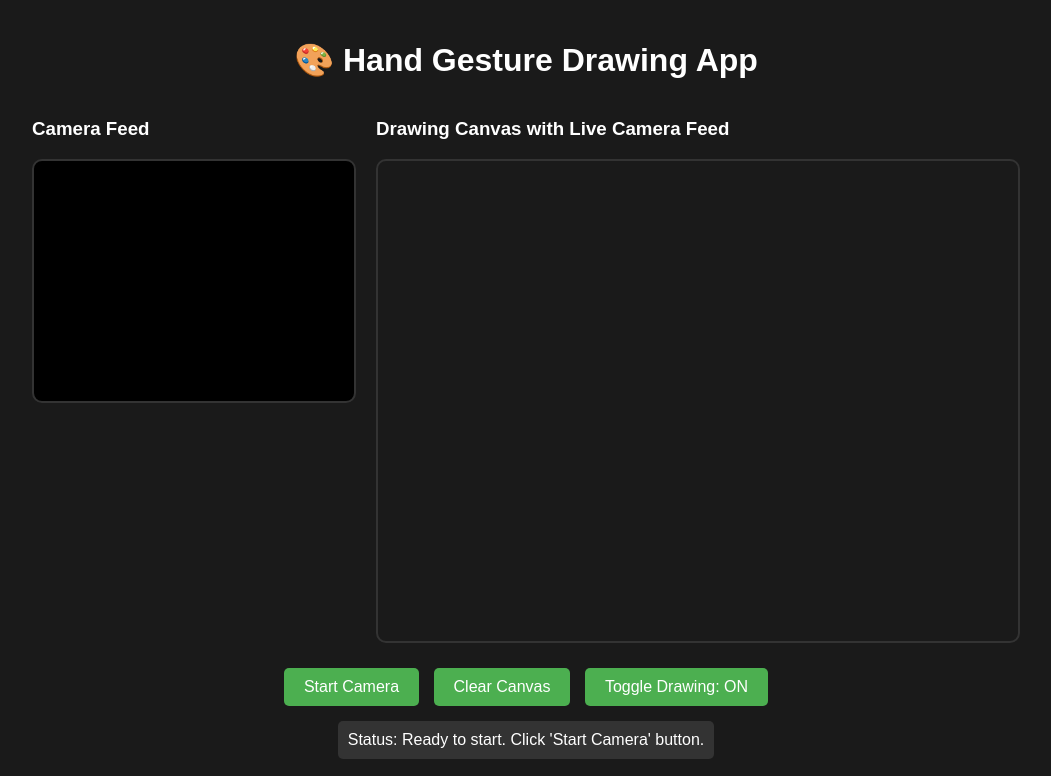
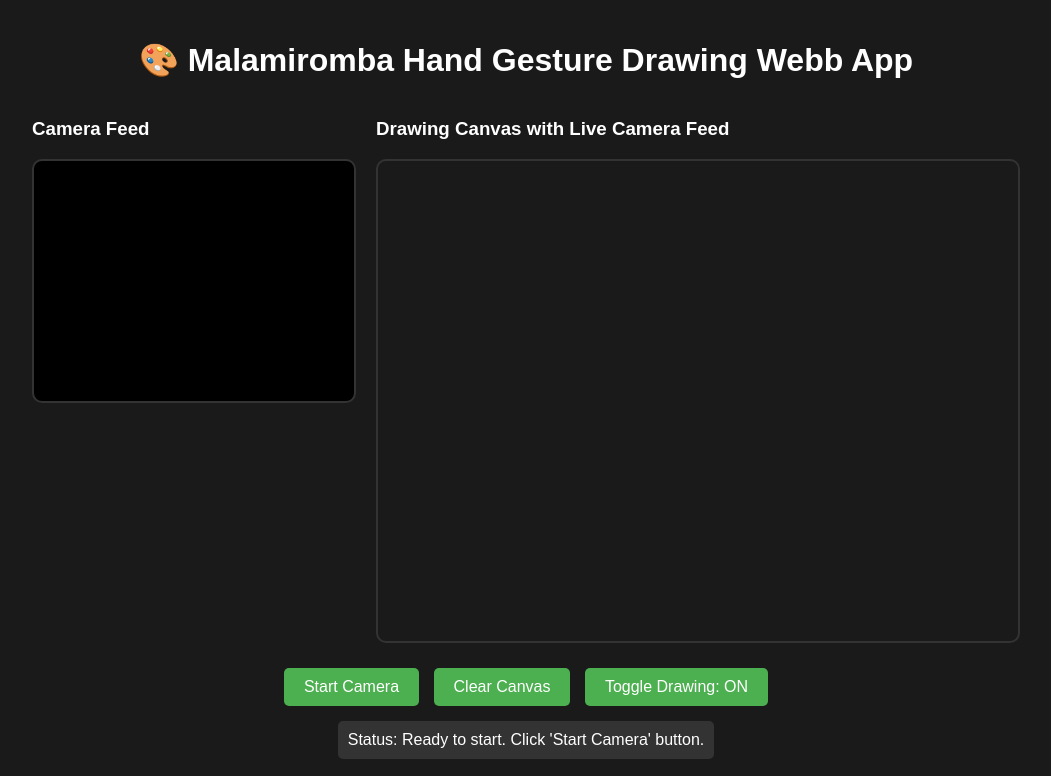
Before and after one commit to ibbaba/Hand-Gestures-I, a plain HTML site: page index.html in a window 1280 px wide. Shown: the top 776 px of the page, without its empty margins (114-1165 px from the left). Drawn offline with Linux system fonts and the light colour scheme.

Commit message:
Update index.html

```diff
--- a/index.html
+++ b/index.html
@@ -3,11 +3,11 @@
 <head>
     <meta charset="UTF-8">
     <meta name="viewport" content="width=device-width, initial-scale=1.0">
-    <title>Hand Gesture Drawing App</title>
+    <title>Malamiromba Hand Gesture Drawing Web App</title>
     <link rel="stylesheet" href="style.css">
 </head>
 <body>
-    <h1>🎨 Hand Gesture Drawing App</h1>
+    <h1>🎨 Malamiromba Hand Gesture Drawing Webb App</h1>
 
     <div class="container">
         <div>
```
